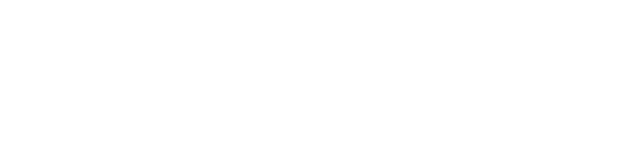
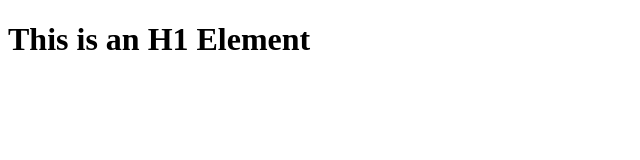
Before and after one commit to mikeyvaldez/WebDev2024, a plain HTML site: page htmlElements/headingElements.html in a window 1280 px wide. Shown: the whole page, without its empty margins (0-640 px from the left). Drawn offline with Linux system fonts and the light colour scheme.

Commit message:
third commit

```diff
--- a/htmlElements/headingElements.html
+++ b/htmlElements/headingElements.html
@@ -6,6 +6,7 @@
     <title>Document</title>
 </head>
 <body>
+    <h1>This is an H1 Element</h1>
 
 </body>
 </html>
```
